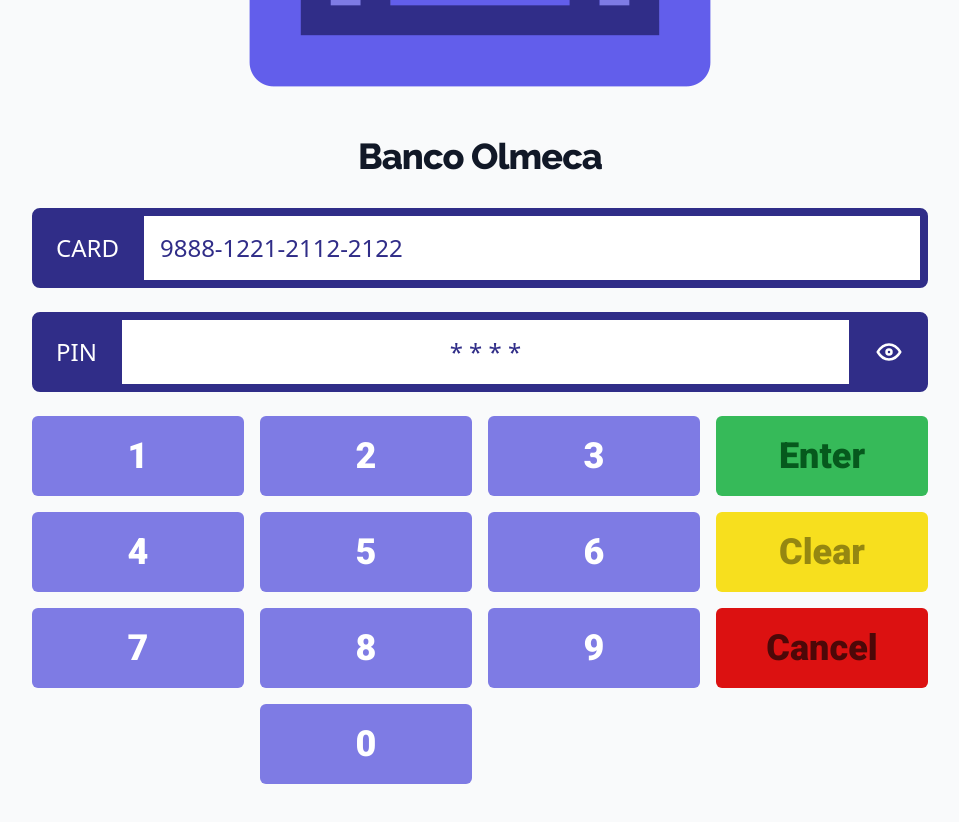
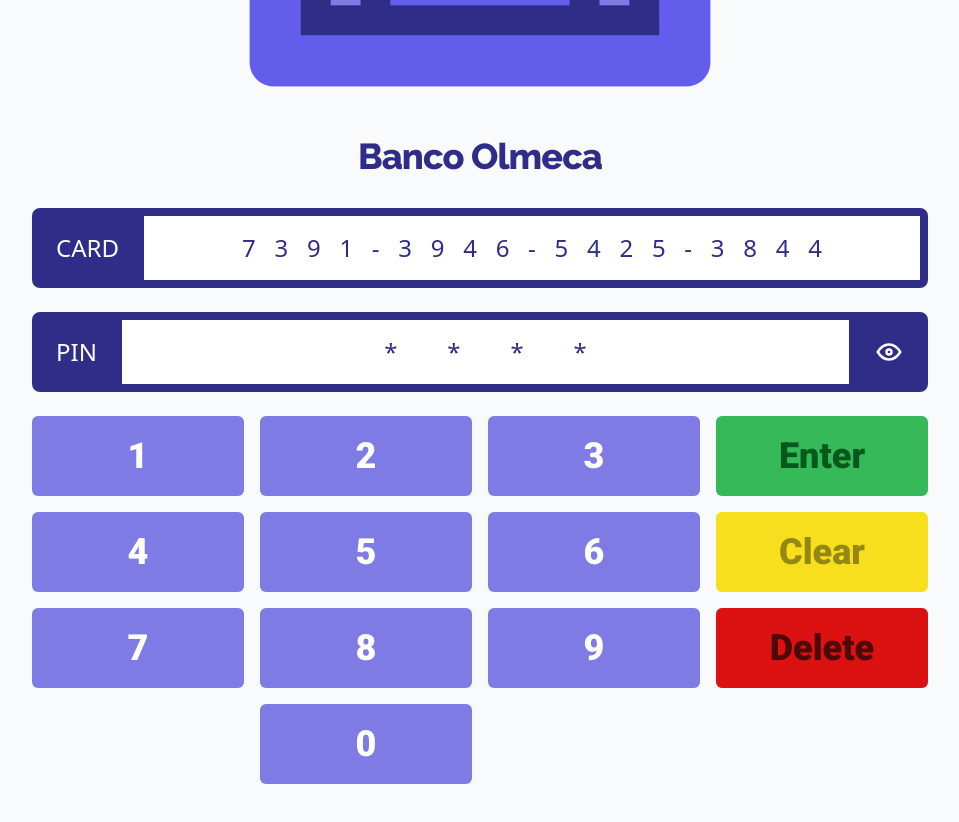
Before and after one commit to waxave/banco_olmeca_atm, a React (Vite) app: page / in a window 1280 px wide. Shown: the part 640-1462 px from the top of the page, without its empty margins (160-1119 px from the left). Built offline with nearby package versions, Linux system fonts and the light colour scheme.

Commit message:
Added functionality to login form

```diff
--- a/src/components/CardInput.jsx
+++ b/src/components/CardInput.jsx
@@ -1,15 +1,44 @@
-export default function CardInput() {
+import { useState } from "react"
+
+const CLEAN_SPACES_CARD = '   '
+
+export default function CardInput({cardNumber, setCardNumber}) {
+  // const [cardNumberDisplay, setCardNumberDisplay] = useState(cardNumber)
+
+  const handleChangeCardNumber = (event) => {
+    const newCardNumber = cardNumber
+    if(event.keyCode === 8) {
+      return setCardNumber(cleanCardNumber(newCardNumber.slice(0, -1)))
+    }
+
+    if (newCardNumber.length === 16) return
+
+    setCardNumber(cleanCardNumber(newCardNumber + event.key))
+  }
+
+  const cardNumberDisplay = () => {
+    const newCardNumber = cardNumber
+    const cardToDisplay = newCardNumber.match(/(.{1,4})/g)?.join('-')
+
+    return newCardNumber.length > 0 ? cardToDisplay.match(/(.{1,1})/g).join(CLEAN_SPACES_CARD) : ''
+  }
+
+  const cleanCardNumber = (card) => {
+    return card.replace(/-/g, '').replace(/[^0-9]/g, '')
+  }
+
   return (
     <div className="flex flex-wrap items-stretch w-full relative mb-6">
       <span className="flex items-center rounded-l-lg text-[#ffffff] bg-[#302D88] border
       border-[#302D88] border-t-8 border-b-8  border-l-8 px-4 py-4 text-2xl">
         CARD
       </span>
-    <input type="text" className="disabled readonly flex-shrink flex-grow max-w-full flex-1
+      <input type="text" className="flex-shrink flex-grow max-w-full flex-1
       relative text-[#302D88] bg-white border border-[#302D88]
       border-8 border px-4 py-4 text-2xl rounded-r-lg ring-gray-300
-    focus:outline-none hover:outline-none" placeholder="9888-1221-2112-2122"
-    value='9888-1221-2112-2122' />
+      focus:outline-none hover:outline-none text-center"
+      placeholder="1111-2222-3333-4444" value={cardNumberDisplay()}
+      onKeyDown={handleChangeCardNumber}/>
     </div>
   )
 }
--- a/src/components/ClearButton.jsx
+++ b/src/components/ClearButton.jsx
@@ -1,7 +1,7 @@
-export default function ClearButton({ digit }) {
+export default function ClearButton({ handleClearPressed }) {
   return (
     <div className='col-span-1'>
-      <button className='font-["Roboto"] group relative flex w-full
+      <button onClick={handleClearPressed} className='font-["Roboto"] group relative flex w-full
       justify-center rounded-md bg-[#f7df1e] py-5 px-5 text-md
       font-semibold text-[#958711] hover:bg-[#d3bd19] focus-visible:outline
       focus-visible:outline-2 focus-visible:outline-offset-2
--- a/src/components/CancelButton.jsx
+++ b/src/components/DeleteButton.jsx
@@ -1,12 +1,12 @@
-export default function CancelButton() {
+export default function DeleteButton({handleDeletePressed}) {
   return (
     <div className='col-span-1'>
-      <button className='font-["Roboto"] group relative flex w-full
+      <button onClick={handleDeletePressed} className='font-["Roboto"] group relative flex w-full
       justify-center rounded-md bg-[#dc1111] py-5 px-5 text-md
       font-semibold text-[#4d0808] hover:bg-[#a40f0f] focus-visible:outline
       focus-visible:outline-2 focus-visible:outline-offset-2
       focus-visible:outline-[#dc1111] font-bold text-4xl'>
-        Cancel
+        Delete
       </button>
     </div>
   )
--- a/src/components/DigitButton.jsx
+++ b/src/components/DigitButton.jsx
@@ -1,9 +1,9 @@
-export default function DigitButton({ digit }) {
+export default function DigitButton({ digit, handleDigitPressed }) {
   return (
     <>
       { digit === 0 && <div className='col-span-1'></div> }
       <div className='col-span-1'>
-        <button className='font-["Roboto"] group relative flex w-full
+        <button onClick={() => handleDigitPressed(digit)} className='font-["Roboto"] group relative flex w-full
         justify-center rounded-md bg-[#7E7BE4] py-5 px-5 text-md
         font-semibold text-white hover:bg-[#302D88] focus-visible:outline
         focus-visible:outline-2 focus-visible:outline-offset-2
--- a/src/components/EnterButton.jsx
+++ b/src/components/EnterButton.jsx
@@ -1,7 +1,7 @@
 export default function EnterButton() {
   return (
     <div className='col-span-1'>
-      <button className='font-["Roboto"] group relative flex w-full
+      <button type='submit' className='font-["Roboto"] group relative flex w-full
       justify-center rounded-md bg-[#36ba59] py-5 px-5 text-md
       font-semibold text-[#06591d] hover:bg-[#01952b] focus-visible:outline
       focus-visible:outline-2 focus-visible:outline-offset-2
--- a/src/components/Login.jsx
+++ b/src/components/Login.jsx
@@ -1,25 +1,43 @@
+import { createRef, useEffect, useState } from 'react'
 import largeLogo from '../assets/logos/large.png'
 import CardInput from './CardInput'
 import PinInput from './PinInput'
 import PinPad from './PinPad'
+import cardMock from "../mocks/card.json";
 
 export default function Login() {
+  const [cardNumber, setCardNumber] = useState('7391394654253844')
+  const [cardPin, setCardPin] = useState('8969')
+  const pinRef = createRef()
+
+  const handleLoginSubmit = (event) => {
+    event.preventDefault()
+    console.log('form submited')
+  }
+
+  const handlePinChanged = (event) => {
+    console.log(event.key)
+  }
+
+  useEffect(() => {
+    pinRef.current.focus()
+  }, [])
+
   return (
     <div className='flex min-h-full items-center justify-center py-60 px-4 sm:px-6 lg:px-8'>
       <div className='w-full max-w-4xl space-y-8'>
         <div>
           <img className='mx-auto h-50 w-auto' src={largeLogo} alt='Banco Olmeca'/>
-              <h2 className='font-["Raleway"] mt-6 text-center text-4xl font-bold tracking-tight text-gray-900 text-[#302D88]'>
+          <h2 className='font-["Raleway"] mt-6 text-center text-4xl font-bold tracking-tight text-[#302D88]'>
             Banco Olmeca
           </h2>
         </div>
-            <form className='mt-8 space-y-6' action='#' method='POST'>
-              <CardInput />
-              <PinInput />
-              <PinPad />
+        <form className='mt-8 space-y-6' onSubmit={handleLoginSubmit} onKeyDown={handlePinChanged}>
+          <CardInput cardNumber={cardNumber} setCardNumber={setCardNumber} />
+          <PinInput cardPin={cardPin} setCardPin={setCardPin} pinRef={pinRef} />
+          <PinPad setCardPin={setCardPin}/>
         </form>
       </div>
     </div>
-
   )
 }
--- a/src/components/PinInput.jsx
+++ b/src/components/PinInput.jsx
@@ -1,6 +1,33 @@
+import { useState } from "react";
 import { Eye } from "./Icons";
 
-export default function PinInput() {
+const CLEAN_SPACES_PIN = '        '
+
+export default function PinInput({cardPin, setCardPin, pinRef}) {
+  const [pinVisible, setPinVisible] = useState(false)
+
+  const handleChangeCardPin = (event) => {
+    const newPin = cardPin
+    if(event.keyCode === 8) {
+      return setCardPin(cleanCardPin(newPin.slice(0, -1)))
+    }
+
+    if (newPin.length === 4) return
+
+    setCardPin(cleanCardPin(newPin + event.key))
+  }
+
+  const pinInputDisplay = () => {
+    const newPin = cardPin
+    const pinToDisplay = pinVisible ? newPin : newPin.replace(/[0-9]/g, '*')
+
+    return newPin.length > 0 ? pinToDisplay.match(/(.{1,1})/g).join(CLEAN_SPACES_PIN) : ''
+  }
+
+  const cleanCardPin = (pin) => {
+    return pin.replace(/w/g, '').replace(/[^0-9]/g, '')
+  }
+
   return (
     <div className='flex flex-wrap items-stretch w-full relative mb-6'>
       <span className='flex items-center rounded-l-lg text-[#ffffff] bg-[#302D88] border
@@ -10,9 +37,11 @@ export default function PinInput() {
       <input type='text' className='flex-shrink flex-grow max-w-full flex-1
       relative text-[#302D88] bg-white border border-[#302D88]
       border-8 border px-4 py-4 text-2xl text-center readonly disabled
-    focus:outline-none hover:outline-none' value='* * * *' />
+      focus:outline-none hover:outline-none' value={pinInputDisplay()}
+      onKeyDown={handleChangeCardPin} ref={pinRef} />
       <button className='flex items-center rounded-r-lg text-[#ffffff] bg-[#302D88] border
-    border-[#302D88] border-t-8 border-b-8 border-r-8 px-4 py-4 text-2xl'>
+      border-[#302D88] border-t-8 border-b-8 border-r-8 px-4 py-4 text-2xl indent-4'
+      onClick={() => setPinVisible(!pinVisible)}>
         <Eye />
       </button>
     </div>
--- a/src/components/PinPad.jsx
+++ b/src/components/PinPad.jsx
@@ -1,20 +1,34 @@
 
 import DigitButton from "./DigitButton"
-import CancelButton from "./CancelButton"
+import EnterButton from "./EnterButton"
 import ClearButton from "./ClearButton"
-import EnterButton from "./EnterButton"
+import DeleteButton from "./DeleteButton"
 
 const DIGITS = [1,2,3,4,5,6,7,8,9,0]
 
-export default function PinPad(params) {
+export default function PinPad({setCardPin}) {
+  const handleDigitPressed = (digit) => {
+    setCardPin(prevState => (
+      prevState.length === 4 ? prevState : prevState + digit
+    ))
+  }
+
+  const handleClearPressed = () => {
+    setCardPin('')
+  }
+
+  const handleDeletePressed = (digit) => {
+    setCardPin(prevState => prevState.slice(0, -1))
+  }
+
   return(
     <div className='grid grid-cols-4 gap-4'>
       {
         DIGITS.map(digit => {
-          const elements = [<DigitButton key={digit} digit={digit} />]
+          const elements = [<DigitButton key={digit} digit={digit} handleDigitPressed={handleDigitPressed} />]
           if (digit === 3) { elements.push(<EnterButton key='enter-button' />) }
-          if (digit === 6) { elements.push(<ClearButton key='clear-button' />) }
-          if (digit === 9) { elements.push(<CancelButton key='cancel-button' />) }
+          if (digit === 6) { elements.push(<ClearButton key='clear-button' handleClearPressed={handleClearPressed} />) }
+          if (digit === 9) { elements.push(<DeleteButton key='delete-button' handleDeletePressed={handleDeletePressed} />) }
 
           return elements
         })
--- /dev/null
+++ b/src/mocks/card.json
@@ -0,0 +1,15 @@
+[
+  {
+    "id": 9,
+    "number": "7391394654253844",
+    "expiration_month": 2,
+    "expiration_year": 2028,
+    "balance": "258000.0",
+    "kind": "credit",
+    "status": "enabled",
+    "default": false,
+    "account_id": 3,
+    "created_at": "2023-03-15T01:45:06.184Z",
+    "updated_at": "2023-03-15T01:45:06.231Z"
+  }
+]
```
Lines whose indentation alone changed are shown as unchanged.
